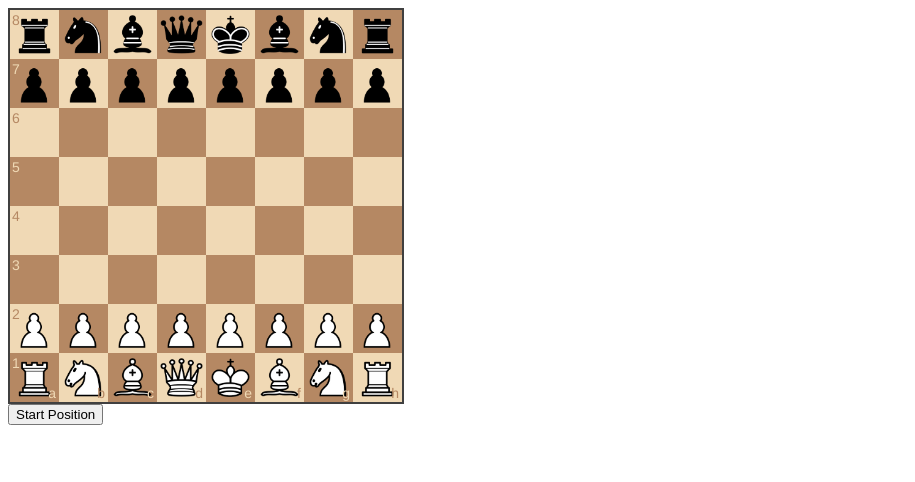
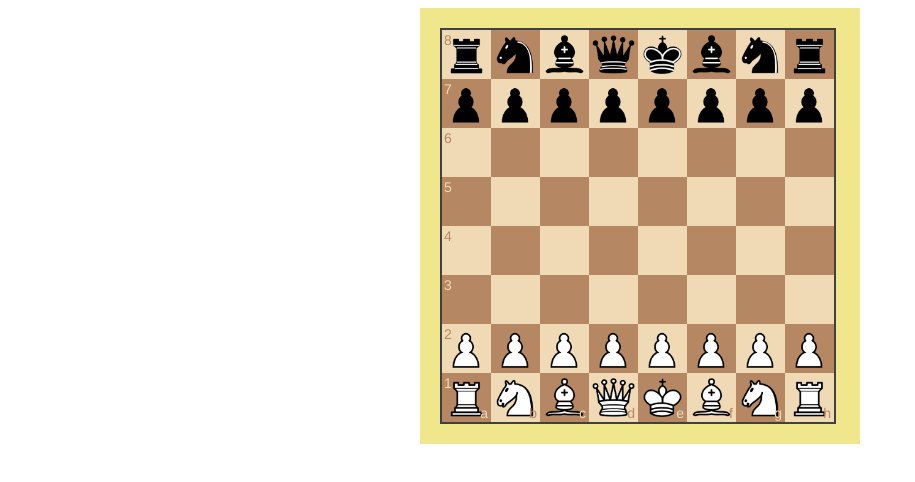
Before and after one commit to azraf-a/chesswizard, a website: page index.html in a window 1280 px wide. Shown: the whole page, without its empty margins (0-915 px from the left). Drawn offline with nearby package versions, Linux system fonts and the light colour scheme.

Commit message:
Update index.html

```diff
--- a/index.html
+++ b/index.html
@@ -2,14 +2,21 @@
 <html>
   <head>
     <title>Chess</title>
+    <style>
+      .container {
+        width: 80%;
+        margin: 0 auto;
+        padding: 20px;
+        background: #f0e68c;
+      }
+    </style>
     <link rel="stylesheet" href="css/chessboard-1.0.0.min.css">
     <script src="https://code.jquery.com/jquery-1.12.4.min.js"></script>
     <script src="js/chessboard-1.0.0.min.js"></script>
     <script src="js/chess.js"></script>
   </head>
   <body>
-    <div id="myBoard" style="width: 400px"></div>
-    <button id="setStartBtn">Start Position</button>
+    <div class="container", id="myBoard" style="width: 400px"></div>
 
     <script>
       var board = null
```
